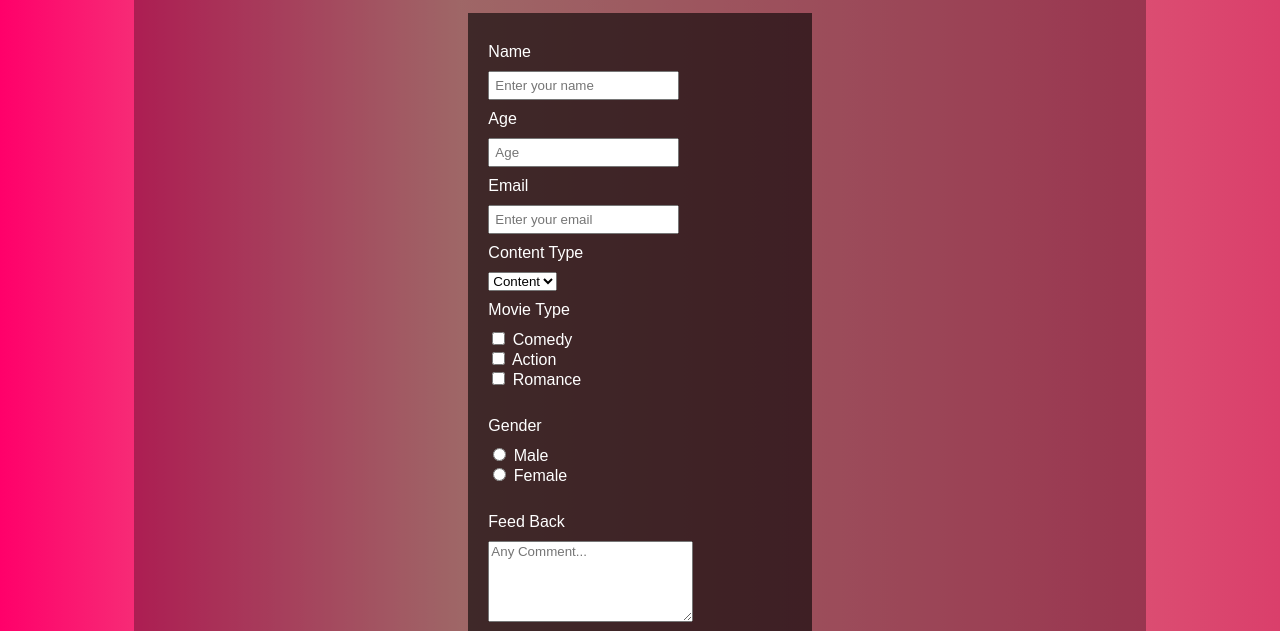
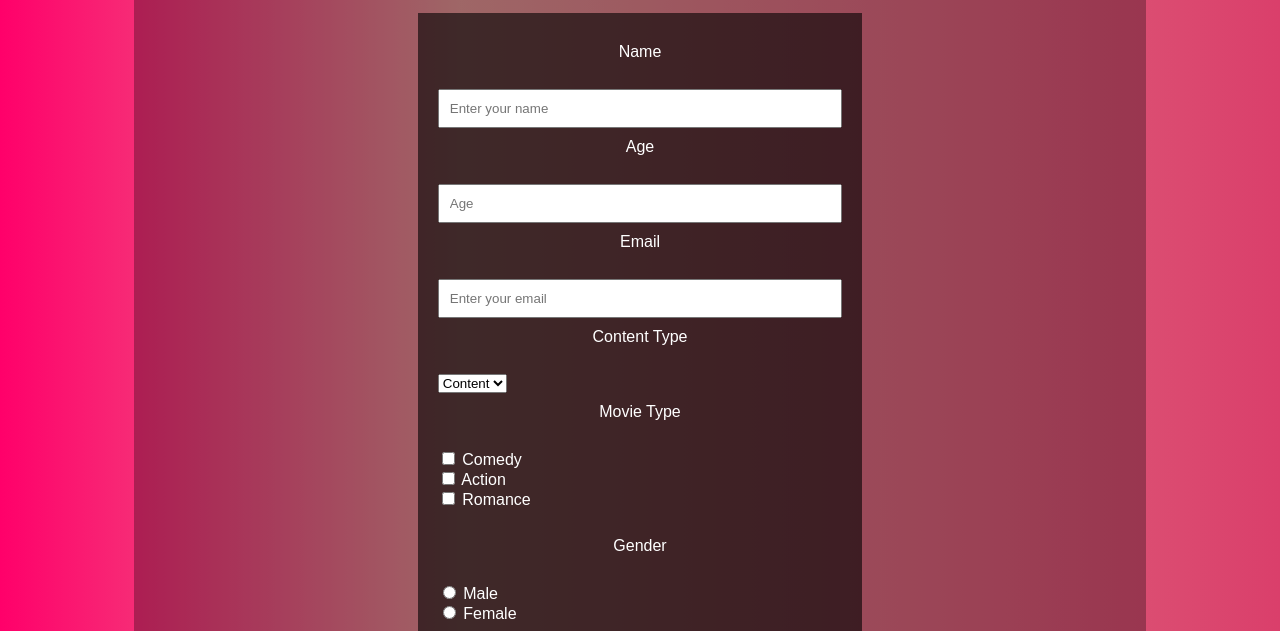
Before and after one commit to yusufyunuskaymaz/netflix-register-form, a plain HTML site: page index.html in a window 1280 px wide. Shown: the part 169-800 px from the top of the page. Drawn offline with Linux system fonts and the light colour scheme.

Commit message:
last commit

```diff
--- a/index.html
+++ b/index.html
@@ -17,12 +17,16 @@
 
         <form action="">
             <!-- Personal Info -->
+            <div class="perInfo">
+
             <label class="title" for="name">Name</label><br>
             <input type="text" placeholder="Enter your name" name="" id="name"><br>
             <label class="title" for="age">Age</label><br>
             <input type="text" placeholder="Age" name="" id="age"><br>
             <label class="title" for="email">Email</label><br>
             <input type="email" placeholder="Enter your email" name="" id="email"><br>
+        </div>
+
             <!-- Content Type -->
             <label class="title" for="content">Content Type</label><br>
             <select name="contentType" id="content">
--- a/style.css
+++ b/style.css
@@ -16,12 +16,19 @@ background: linear-gradient(90deg, rgba(255,0,106,1) 0%, rgba(195,25,25,0.471025
 }
 
 form{
-    width: 30%;
+    width: 40%;
     margin: auto;
     background-color: rgba(0, 0, 0, 0.6);
     padding: 20px;
     color: white;
     text-align: left;
+}
+
+.perInfo input{
+    width: 100%;
+    box-sizing: border-box;
+    padding: 10px;
+
 }
 
 
@@ -45,3 +52,8 @@ input{
 .redwriting{
     color: red;
 }
+
+.title{
+    display: block;
+    text-align: center;
+}
```
Also changed, not shown: deneme.html (added, +18 -0 lines).
